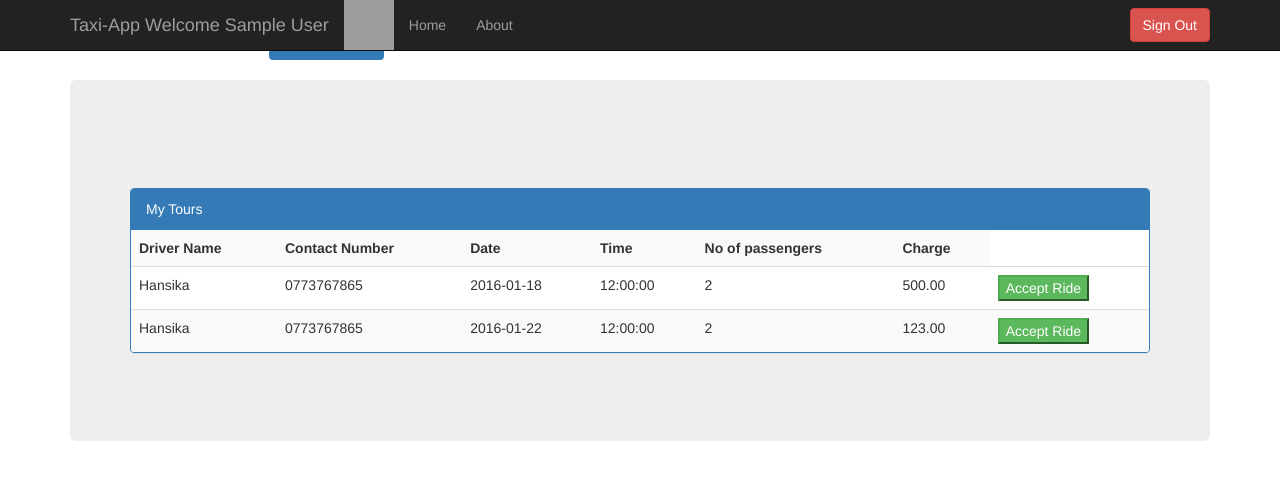
After one commit to ICEG3Taxiapp/taxiapp2, a PHP site: page /seeTours.php in a window 1280 px wide. The commit adds this page. Shown: the top 480 px of the page. Run offline with PHP 8.4, Linux system fonts and the light colour scheme; the visitor is signed in with stand-in values (Sample User, id 1); data comes from the database, SQL or seed files in the repository; some libraries are stand-ins or nearby versions; grey boxes are pictures that could not be loaded.

Commit message:
Passenger sees his tours now

```diff
--- a/header.php
+++ b/header.php
@@ -3,7 +3,7 @@
 ini_set('display_errors', 'On');
     $mysql_host = "localhost";
     $mysql_user = "root";
-    $mysql_pass = "heshan";
+    $mysql_pass = "";
     $mysql_db = "taxiapp";
 
     if(!@mysql_connect($mysql_host,$mysql_user,$mysql_pass) || !@mysql_select_db($mysql_db)){
--- /dev/null
+++ b/seeTours.php
@@ -0,0 +1,143 @@
+<?php
+include "header.php";
+?>
+<!DOCTYPE html>
+<html lang="en">
+  <head>
+    <meta charset="utf-8">
+    <meta http-equiv="X-UA-Compatible" content="IE=edge">
+    <meta name="viewport" content="width=device-width, initial-scale=1">
+    <!-- The above 3 meta tags *must* come first in the head; any other head content must come *after* these tags -->
+    <meta name="description" content="">
+    <meta name="author" content="">
+    <meta name="viewport" content="width=device-width, initial-scale=1">
+    <link rel="stylesheet" href="http://maxcdn.bootstrapcdn.com/bootstrap/3.3.5/css/bootstrap.min.css">
+    <script src="https://ajax.googleapis.com/ajax/libs/jquery/1.11.3/jquery.min.js"></script>
+    <script src="http://maxcdn.bootstrapcdn.com/bootstrap/3.3.5/js/bootstrap.min.js"></script>
+    <title>passengerProfile</title>
+
+    <!-- Bootstrap core CSS -->
+    <link href="css/bootstrap.min.css" rel="stylesheet">
+	<link rel="stylesheet" type="text/css" href="css/style.css">
+    </head>
+    <body>
+	<nav class="navbar navbar-inverse navbar-fixed-top">
+      <div class="container">
+        <div class="navbar-header">
+          <button type="button" class="navbar-toggle collapsed" data-toggle="collapse" data-target="#navbar" aria-expanded="false" aria-controls="navbar">
+            <span class="sr-only">Toggle navigation</span>
+            <span class="icon-bar"></span>
+            <span class="icon-bar"></span>
+            <span class="icon-bar"></span>
+          </button>
+            <img src="images/car.gif"  height="50" width="50">
+          <a class="navbar-brand" href="#">Taxi-App Welcome <?php echo $_SESSION['name'] ?></a>
+        </div>
+        <div id="navbar" class="navbar-collapse collapse">
+          <ul class="nav navbar-nav">
+            <li><a href="index.php">Home</a></li>
+            <li><a href="about.php">About</a></li>
+          </ul>
+        <div id="navbar" class="navbar-collapse collapse">
+          <form class="navbar-form navbar-right" action="footer.php">
+            <button type="submit" class="btn btn-danger">Sign Out</button>
+          </form>
+        </div><!--/.navbar-collapse -->
+      </div>
+    </nav>
+     <div class="container">
+       <br>
+  <ul class="nav nav-pills" role="tablist">
+    <li><a href="passengerProfile.php">Home</a></li>
+    <li><a href="seeBids.php">See Driver Bids</a></li>
+    <li class="active"><a href="#">See my Tours</a></li>
+  </ul>
+</div>
+	<br>
+<?php
+
+function getTours(){
+    $tours = array();
+     $id = $_SESSION['userId'];
+    //SELECT request_id FROM `hire_request` WHERE contact_no = "$id"
+    $query = mysql_query("select driver.name,driver.contact_no,hire_request.date,hire_request.time,hire_request.num_of_passengers,tour.charge,tour.tour_id FROM tour INNER JOIN hire_request ON tour.request_id = hire_request.request_id INNER JOIN driver ON driver.driver_id = tour.driver_id WHERE tour.request_id IN (SELECT hire_request.request_id FROM `hire_request` WHERE contact_no = '0717673721')");
+
+    while($row = mysql_fetch_array($query)){ // display all rows  from query
+		$tourRow = array();
+		$tourRow[0] = $row['contact_no'];
+		$tourRow[1] = $row['date'];
+		$tourRow[2] = $row['time'];
+        $tourRow[3] = $row['num_of_passengers'];
+        $tourRow[4] = $row['charge'];
+        $tourRow[5] = $row['tour_id'];
+        $tourRow[6] = $row['name'];
+
+        $tours[]= $tourRow;
+
+    }
+    return $tours;
+}
+?>
+
+    <div class="container">
+            <div class="jumbotron">
+
+                    <br>
+                    <br>
+                    <br>
+                    <div class="panel panel-primary">
+                    <div class="panel-heading">My Tours</div>
+                    <table class="table table-striped">
+						<th>Driver Name</th>
+						<th>Contact Number</th>
+                        <th>Date</th>
+						<th>Time</th>
+                        <th>No of passengers</th>
+                        <th>Charge</th>
+						<?php
+							$hireTours =getTours();
+
+							foreach ($hireTours as $tour) {
+						?>
+
+									<tr>
+										<td><?php echo $tour[6] ?></td>
+										<td><?php echo $tour[0] ?></td>
+                                        <td><?php echo $tour[1] ?></td>
+										<td><?php echo $tour[2] ?></td>
+                                        <td><?php echo $tour[3] ?></td>
+										<td><?php echo $tour[4] ?></td>
+										<td>
+                                            <button type="submit" value="" class="btn-success">Accept Ride</button>                                             </td>
+									 </tr>
+
+
+						<?php
+							}
+						?>
+
+                    </table>
+                    </div>
+                    <br>
+                        </div>
+
+            </div>
+        </div>
+
+        <script>
+            $(document).ready(function(){
+                $('.btn-success').click(function(){
+                    var clickBtnValue = $(this).val();
+                    var ajaxurl = 'ajax.php',
+                    data =  {'requestId': clickBtnValue};
+                    $.post(ajaxurl, data, function (response) {
+                    alert("You have suuccessfully booked a taxi");
+        });
+    });
+
+});
+        </script>
+
+</body>
+
+</html>
```
